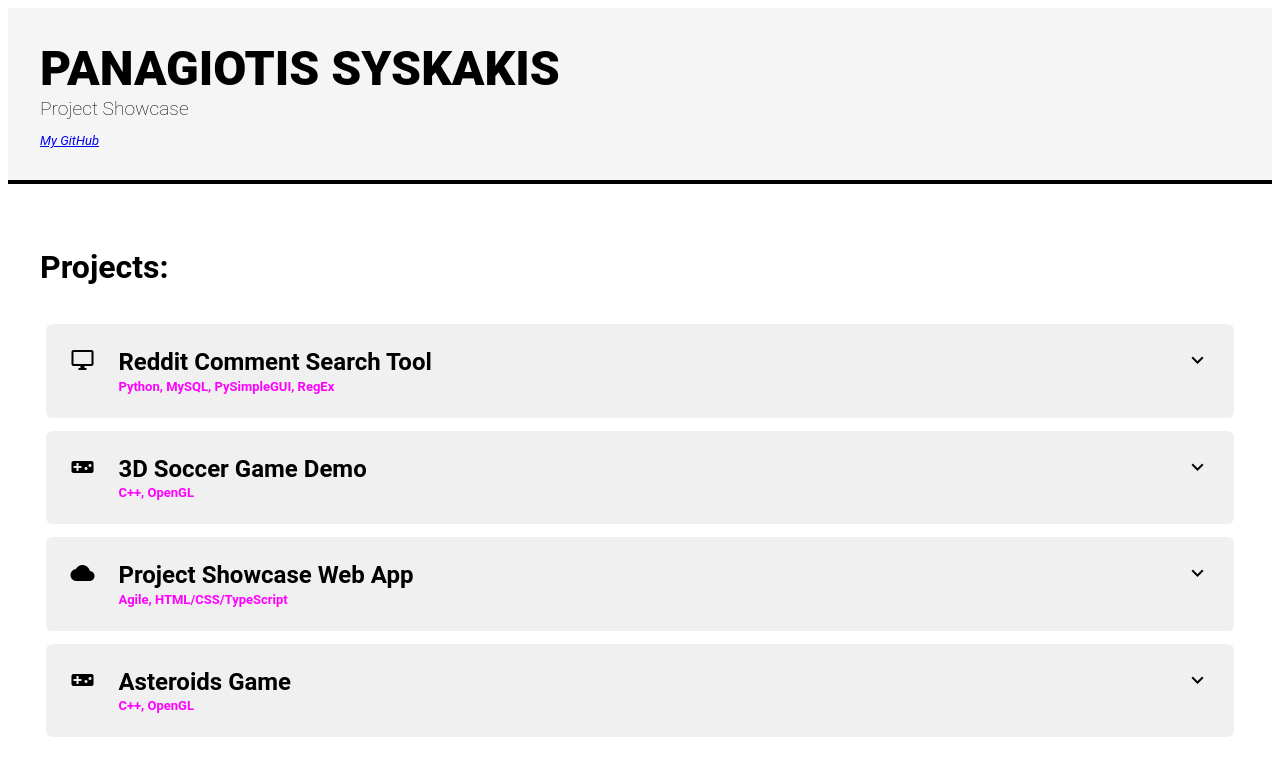
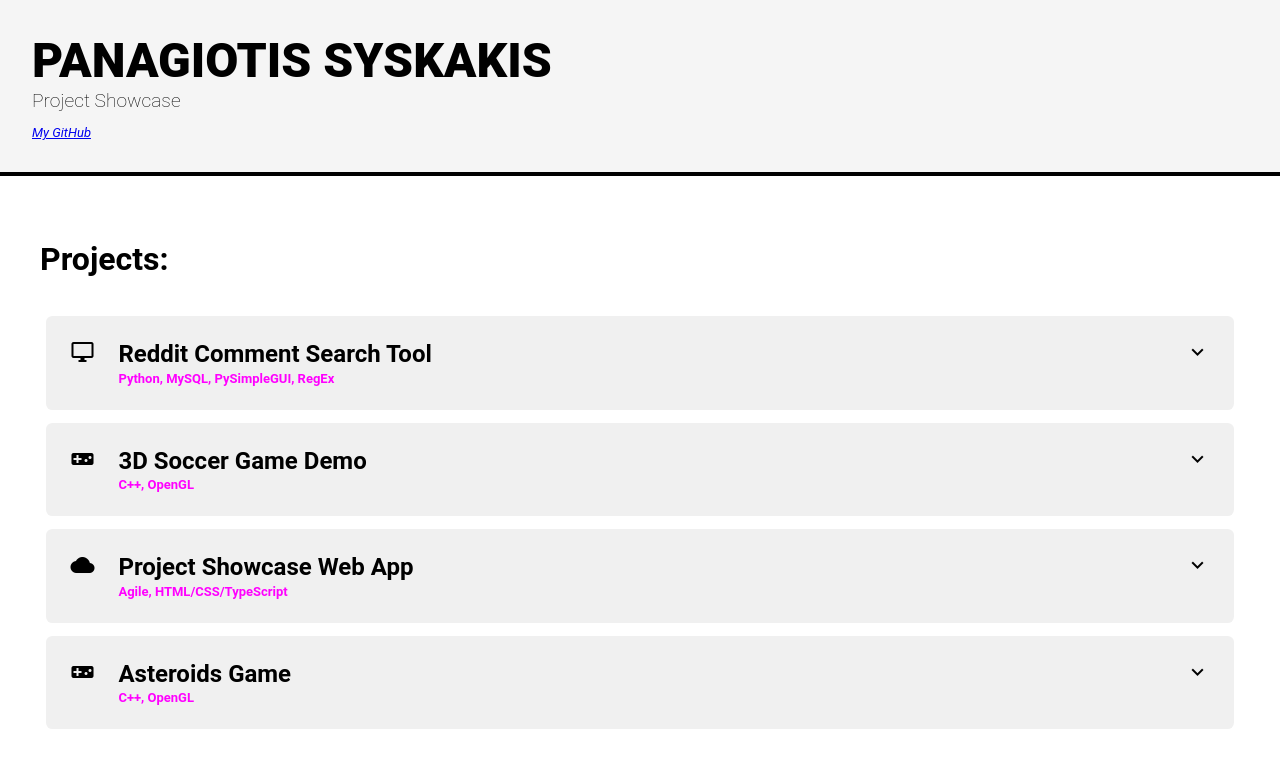
Before and after one commit to Pansysk75/Pansysk75.github.io, an Angular app: page / in a window 1280 px wide. Shown: the top 776 px of the page. Built offline with nearby package versions, Linux system fonts and the light colour scheme.

Commit message:
fixed margins

```diff
--- a/src/app/app.component.html
+++ b/src/app/app.component.html
@@ -1,5 +1,4 @@
-<app-header></app-header>
-
 <div>
-<app-project-list></app-project-list>
+    <app-header></app-header>
+    <app-project-list></app-project-list>
 </div>
--- a/src/app/header/header.component.css
+++ b/src/app/header/header.component.css
@@ -1,6 +1,7 @@
 nav {
   background-color: rgb(245, 245, 245);
   padding: 2em;
+  margin: 0;
   border-bottom: 4px solid black;
 }
 
--- a/src/styles.css
+++ b/src/styles.css
@@ -4,3 +4,9 @@
     padding: 0;
     --viva-pink: rgb(255, 0, 255);
 }
+
+body{
+    display: block;
+    margin: 0;
+    padding: 0;
+}
```
Also changed, not shown: 6 other files (tests, documents, lock files or other folders).
